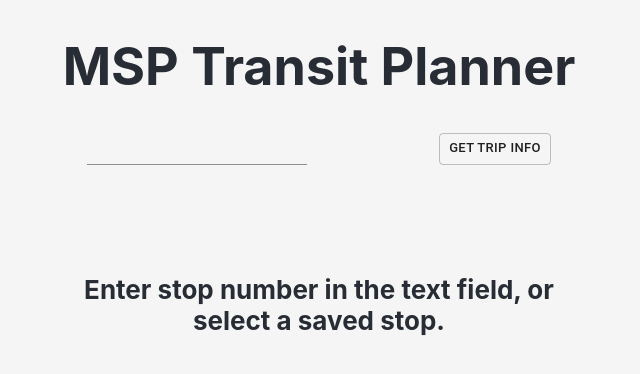
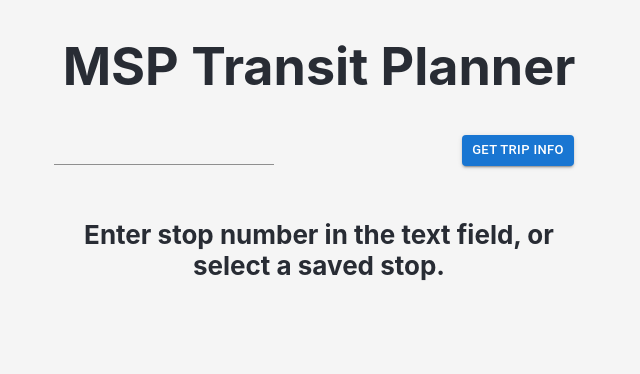
Before and after one commit to cjdufault/msp-next-trip, a React (Create React App) app: page / in a window 1280 px wide. Shown: the top 374 px of the page, without its empty margins (321-961 px from the left). Built offline with nearby package versions, Linux system fonts and the light colour scheme.

Commit message:
package updates & prettification

```diff
--- a/src/App.css
+++ b/src/App.css
@@ -38,15 +38,19 @@
   justify-content: space-evenly;
 }
 
-.save-unsave-btn-area {
-  padding-top: 20px;
-  min-height: 5vh;
-}
-
 .stop-input-form {
   display: flex;
   flex-wrap: wrap;
-  justify-content: space-evenly;
+  justify-content: space-around;
+  padding: 0 10px;
+}
+
+.stop-input-form__text-input {
+  padding-bottom: 5px !important;
+}
+
+.stop-input-form__buttons {
+  padding: 0 10px;
 }
 
 .map-header {
--- a/src/components/NextTripLookup.jsx
+++ b/src/components/NextTripLookup.jsx
@@ -1,11 +1,14 @@
 import React, { useEffect, useState } from 'react';
-import Button from '@material-ui/core/Button';
-import Table from '@material-ui/core/Table';
-import TableContainer from '@material-ui/core/TableContainer';
-import TableBody from '@material-ui/core/TableBody';
-import TableCell from '@material-ui/core/TableCell';
-import TableRow from '@material-ui/core/TableRow';
-import TextField from '@material-ui/core/TextField';
+import Button from '@mui/material/Button';
+import IconButton from '@mui/material/IconButton';
+import Table from '@mui/material/Table';
+import TableContainer from '@mui/material/TableContainer';
+import TableBody from '@mui/material/TableBody';
+import TableCell from '@mui/material/TableCell';
+import TableRow from '@mui/material/TableRow';
+import TextField from '@mui/material/TextField';
+import SaveIcon from '@mui/icons-material/Save';
+import DeleteIcon from '@mui/icons-material/Delete';
 import GetNextTrip from '../apiData/TripData';
 
 export const NextTripLookup = ({ handleMapDisplay, currentStop }) => {
@@ -132,6 +135,8 @@ export const NextTripLookup = ({ handleMapDisplay, currentStop }) => {
         >
           <TextField
             value={ internalValue }
+            variant={'standard'}
+            className={'stop-input-form__text-input'}
             onChange={ (event) => {
               const newValue = event.target.value;
               setInternalValue(newValue);
@@ -141,36 +146,32 @@ export const NextTripLookup = ({ handleMapDisplay, currentStop }) => {
               setInternalValue(stopNumber);
             }}
           />
+          <div className={'stop-input-form__buttons'}>
             <Button
               onClick={handleGetNextTrip}
               size={'small'}
-            variant={'outlined'}
+              variant={'contained'}
             >
               {'Get Trip Info'}
             </Button>
-        </form>
-      </div>
-      <div className={'save-unsave-btn-area'}>
             {
               showSaveButton &&
-          <Button
+              <IconButton
                 onClick={handleSaveStop}
                 size={'small'}
                 variant={'outlined'}
-          >
-            {'Save This Stop'}
-          </Button>
+              ><SaveIcon /></IconButton>
             }
             {
               showUnSaveButton &&
-          <Button
+              <IconButton
                 onClick={handleUnSaveStop}
                 size={'small'}
                 variant={'outlined'}
-          >
-            {'Un-Save This Stop'}
-          </Button>
+              ><DeleteIcon /></IconButton>
             }
+          </div>
+        </form>
       </div>
       <div className={'saved-stops'}>
         {savedStops.map(stop =>
@@ -178,7 +179,7 @@ export const NextTripLookup = ({ handleMapDisplay, currentStop }) => {
             key={stop}
             onClick={handleSelectSavedStop}
             className={'saved-stop-btn'}
-            size={'medium'}
+            size={'small'}
             variant={'outlined'}
           >{stop}</Button>
         )}
@@ -196,8 +197,7 @@ export const NextTripLookup = ({ handleMapDisplay, currentStop }) => {
                     <TableRow key={`${departure.trip_id}-${departure.departure_time}`}>
                       <TableCell align='left'>
                         {`Route ${departure.route_id} ${departure.direction_text}`}
-                      </TableCell>
-                      <TableCell align='center'>
+                        <hr />
                         {departure.description}
                       </TableCell>
                       <TableCell align='right'>
@@ -210,7 +210,7 @@ export const NextTripLookup = ({ handleMapDisplay, currentStop }) => {
                       </TableCell>
                       <TableCell>
                         <Button
-                          variant={'outlined'}
+                          variant={'contained'}
                           size={'small'}
                           onClick={() => handleMapDisplay(departure.route_id, stopNumber)}
                         >{'Map'}</Button>
--- a/src/components/VehiclesMap.jsx
+++ b/src/components/VehiclesMap.jsx
@@ -1,37 +1,27 @@
-import Button from '@material-ui/core/Button';
-import { useEffect } from 'react';
-import { useState } from 'react';
-import { MapContainer, TileLayer, Marker } from 'react-leaflet'
+import Button from '@mui/material/Button';
+import { useEffect, useState } from 'react';
+import { MapContainer, TileLayer, Marker, useMap } from 'react-leaflet'
 import { GetVehiclePositions } from "../apiData/MapData";
 import constants from '../constants.json';
 
 export const VehiclesMap = ({ routeNumber, mapExitCallback }) => {
 
+  const [hasFocused, setHasFocused] = useState(false);
   const [vehicleCoordinates, setVehicleCoordinates] = useState();
 
-  const fetchVehiclePositions = async (map) => {
+  const fetchVehiclePositions = async () => {
     const positions = await GetVehiclePositions(routeNumber);
     setVehicleCoordinates(positions);
-
-    // map is only passed on first load
-    if (map) {
-      map.panTo(getMidPoint(positions));
-      map.fitBounds(positions, {padding: [50, 50]});
-    }
   };
 
-  // gets the average of all points - used for initial focus
-  const getMidPoint = (positions) => {
-    let sumLat = 0;
-    let sumLong = 0;
-
-    positions.forEach((position) => {
-      sumLat += position[0];
-      sumLong += position[1];
-    });
-
-    return [sumLat / positions.length, sumLong / positions.length];
-  };
+  function FocusMap() {
+    const map = useMap();
+    if (!hasFocused) {
+      map.fitBounds(vehicleCoordinates, {padding: [50, 50]});
+      setHasFocused(true);
+    }
+    return null;
+  }
 
   // re-requests vehicle positions every 30 seconds while map is displayed
   useEffect(() => {
@@ -45,14 +35,15 @@ export const VehiclesMap = ({ routeNumber, mapExitCallback }) => {
     <div>
       <div className={'map-header'}>
         <Button onClick={mapExitCallback}><strong>X</strong></Button>
-        <small>Vehicle locations update every 30 seconds.</small>
+        <small>{'Vehicle locations update every 30 seconds.'}</small>
       </div>
       <MapContainer
-        id={'route-map-container'} c
-        enter={constants.DEFAULT_COORDINATES}
+        id={'route-map-container'}
+        center={constants.DEFAULT_COORDINATES}
         zoom={11}
-        whenCreated={fetchVehiclePositions}
+        whenReady={fetchVehiclePositions}
       >
+        {vehicleCoordinates && <FocusMap />}
         <TileLayer
           attribution='&copy; <a href="http://osm.org/copyright">OpenStreetMap</a> contributors'
           url="https://{s}.tile.openstreetmap.org/{z}/{x}/{y}.png" />
@@ -67,5 +58,5 @@ export const VehiclesMap = ({ routeNumber, mapExitCallback }) => {
         }
       </MapContainer>
     </div>
-  )
-};
+  );
+}
--- a/src/index.js
+++ b/src/index.js
@@ -1,11 +1,8 @@
 import React from 'react';
-import ReactDOM from 'react-dom';
+import * as ReactDOMClient from 'react-dom/client';
+import App from './App';
 import './index.css';
-import App from './App';
 
-ReactDOM.render(
-  <React.StrictMode>
-    <App />
-  </React.StrictMode>,
-  document.getElementById('root')
-);
+const container = document.getElementById('root');
+const root = ReactDOMClient.createRoot(container);
+root.render(<App />);
```
Also changed, not shown: package.json (+8 -5 lines), 1 other file (tests, documents, lock files or other folders). Lines whose indentation alone changed are shown as unchanged.
